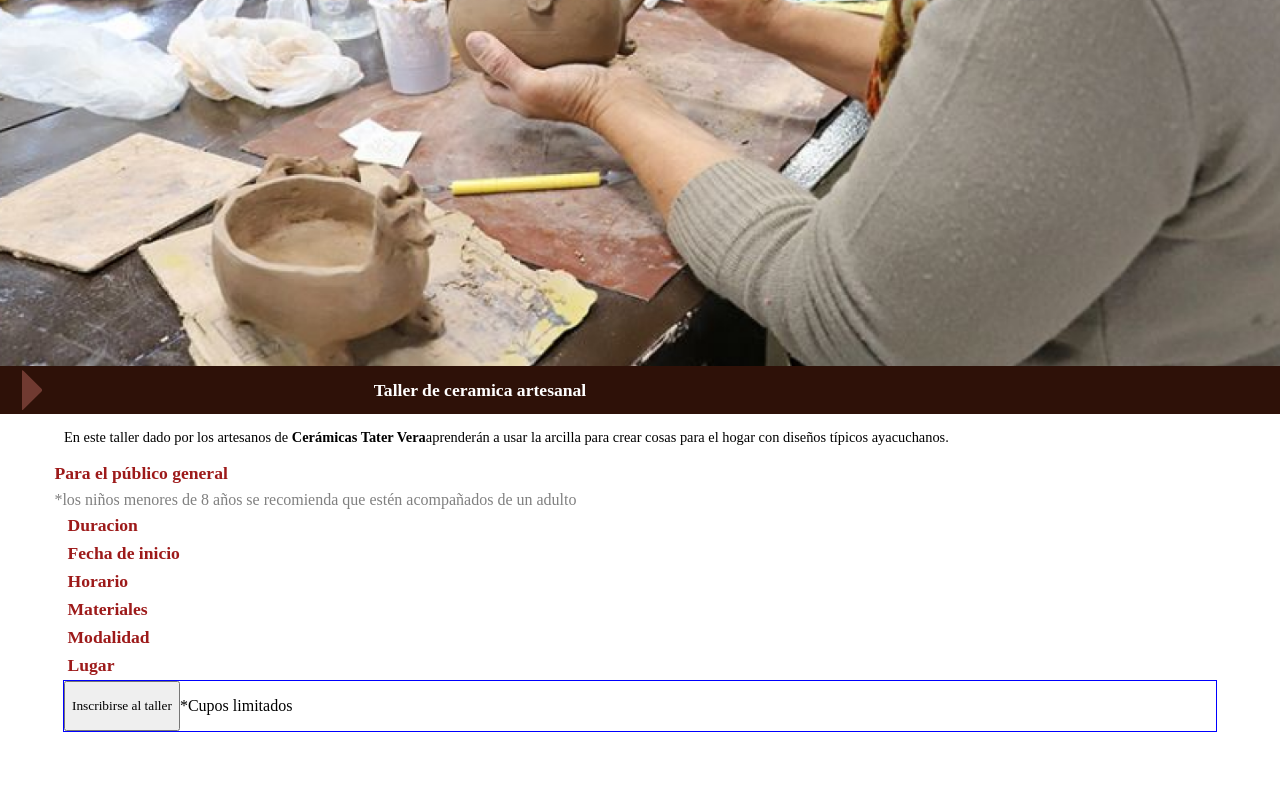
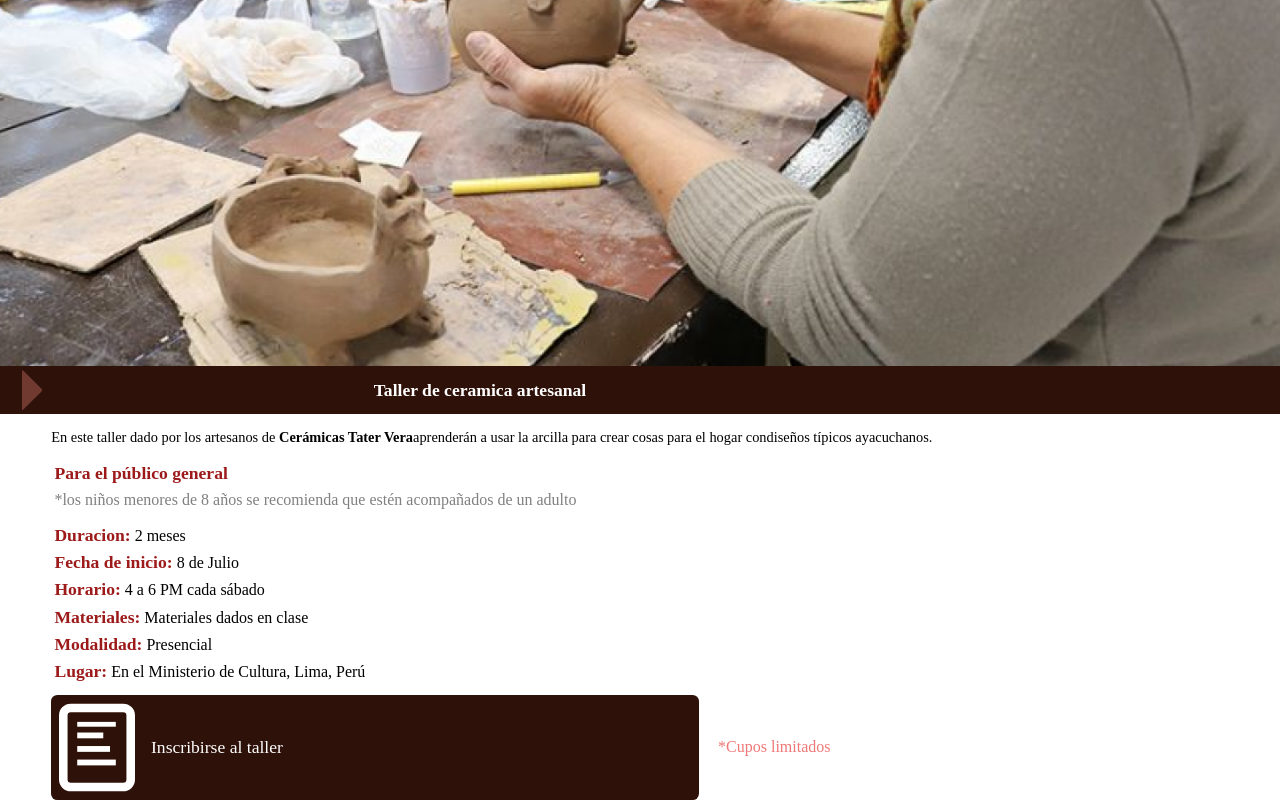
Before and after one commit to Thewilliamg/proyectoFinalExpress, a React (Vite) app: page /workshops/info in a window 1280 px wide. Shown: the part 584-1384 px from the top of the page. Before the commit the page ends 1316 px from the top, so only its background shows below. Built offline with nearby package versions, Linux system fonts and the light colour scheme; the HTML template or start-up script is replaced by a standard one; a web font is replaced by a local one.

Commit message:
feat: :sparkles: Finished page number 28

```diff
--- a/src/pages/home/components/workshops/info/WorkshopsInfo.jsx
+++ b/src/pages/home/components/workshops/info/WorkshopsInfo.jsx
@@ -1,7 +1,9 @@
 import "./workshopsInfo.css";
+import { Link } from "react-router-dom";
 import BackArrow from "../../../../components/backArrow";
 import imagePage28 from "/img/imagePage28.png";
 import rectanglePage28 from "/img/rectanglePage28.svg";
+import bookPage28 from "/img/bookPage28.svg";
 
 export default function WorkshopsInfo() {
   const span = [
@@ -13,10 +15,14 @@ export default function WorkshopsInfo() {
     "Lugar",
   ];
 
+  const valor = ["2 meses", "8 de Julio", " 4 a 6 PM cada sábado", "Materiales dados en clase", "Presencial", "En el Ministerio de Cultura, Lima, Perú"]
+
   return (
     <div className="box-workshopsInfo">
         <div className="box-BackArrow">
-            <BackArrow />
+            <Link to="/workshops" classname="nombre-para-dar-Style">
+                <BackArrow/>
+            </Link>
         </div>
         <div className="image-workshopsInfo">
             <img src={imagePage28} alt="" />
@@ -30,11 +36,7 @@ export default function WorkshopsInfo() {
         <div className="informacion-workshopsInfo">
 
             <div className="box-firstText-workshopsInfo">
-            <p>
-                En este taller dado por los artesanos de <b>Cerámicas Tater Vera</b>
-                aprenderán a usar la arcilla para crear cosas para el hogar con
-                diseños típicos ayacuchanos.
-            </p>
+                <p>En este taller dado por los artesanos de <b>Cerámicas Tater Vera</b>aprenderán a usar la arcilla para crear cosas para el hogar condiseños típicos ayacuchanos.</p>
             </div>
 
             <div className="box-info-workshopsInfo">
@@ -47,15 +49,18 @@ export default function WorkshopsInfo() {
             <div className="box-list-workshopsInfo">
                 {span.map((text, index) => {
                     return (
-                    <p className="colorTitule" key={text}>
-                        <span>{text}</span>
+                    <p key={text}>
+                        <span className="colorTitule">{text}:</span> <span>{valor[index]}</span>
                     </p>
                     );
                 })}
             </div>
 
             <div className="box-button-workshopsInfo">
-                <button>Inscribirse al taller</button>
+                <button>
+                    <img src={bookPage28} alt="bookPage28" />
+                    Inscribirse al taller
+                </button>
                 <p>*Cupos limitados</p>
             </div>
 
--- a/src/pages/home/components/workshops/info/workshopsInfo.css
+++ b/src/pages/home/components/workshops/info/workshopsInfo.css
@@ -58,7 +58,7 @@
 }
 
 .box-firstText-workshopsInfo {
-    width: 90%;
+    width: 92%;
     height: 20%;
     font-size: 0.9em;
     justify-content: center;
@@ -87,9 +87,10 @@
 
 .box-list-workshopsInfo {
     display: flex;
-    width: 90%;
+    width: 92%;
     height: 30%;
     flex-direction: column;
+    margin-top: 0.6rem;
 }
 
 .box-list-workshopsInfo p {
@@ -98,9 +99,36 @@
 
 .box-button-workshopsInfo {
     display: flex;
-    width: 90%;
+    width: 92%;
     height: 10%;
-    border: 1px solid blue;
+    /* justify-content: space-between; */
+    align-items: center;
+    gap: 1.2rem;
+    margin-top: 0.6rem;
+}
+
+.box-button-workshopsInfo button {
+    display: flex;
+    width: 55%;
+    height: 100%;
+    border: none;
+    padding: 0.5rem;
+    border-radius: 0.4rem;
+    text-decoration: none;
+    align-items: center;
+    background-color: #2E1108;
+    color: white;
+    font-size: 1.1rem;
+    gap: 1rem;
+}
+
+.box-button-workshopsInfo p {
+    color: #ef7777;
+}
+
+.box-button-workshopsInfo button img {
+    width: 12%;
+    height: 12%;
 }
 
 .colorTitule {
```
Also changed, not shown: public/img/bookPage28.svg (added).
